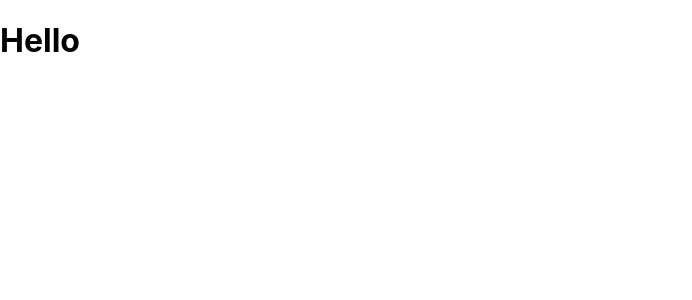
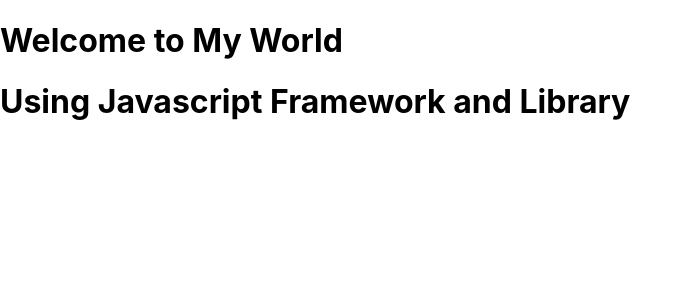
Before and after one commit to header-dev/reactjs-training, a React (Create React App) app: page / in a window 1280 px wide. Shown: the top 300 px of the page, without its empty margins (0-692 px from the left). Built offline with nearby package versions, Linux system fonts and the light colour scheme.

Commit message:
Completed Default Props

```diff
--- a/src/DefaultProps.js
+++ b/src/DefaultProps.js
@@ -1,11 +1,20 @@
 import React, { Component } from 'react'
 
-export default class DefaultProps extends Component {
+class DefaultProps extends Component {
+
     render() {
         return (
             <div>
-                <h1>Hello</h1>
+                <h1>{ this.props.headerProps }</h1>
+                <h1>{ this.props.contentProps }</h1>
             </div>
         )
     }
 }
+
+DefaultProps.defaultProps = {
+    headerProps : "Welcome to My World",
+    contentProps : "Using Javascript Framework and Library"
+}
+
+export default DefaultProps;
```
